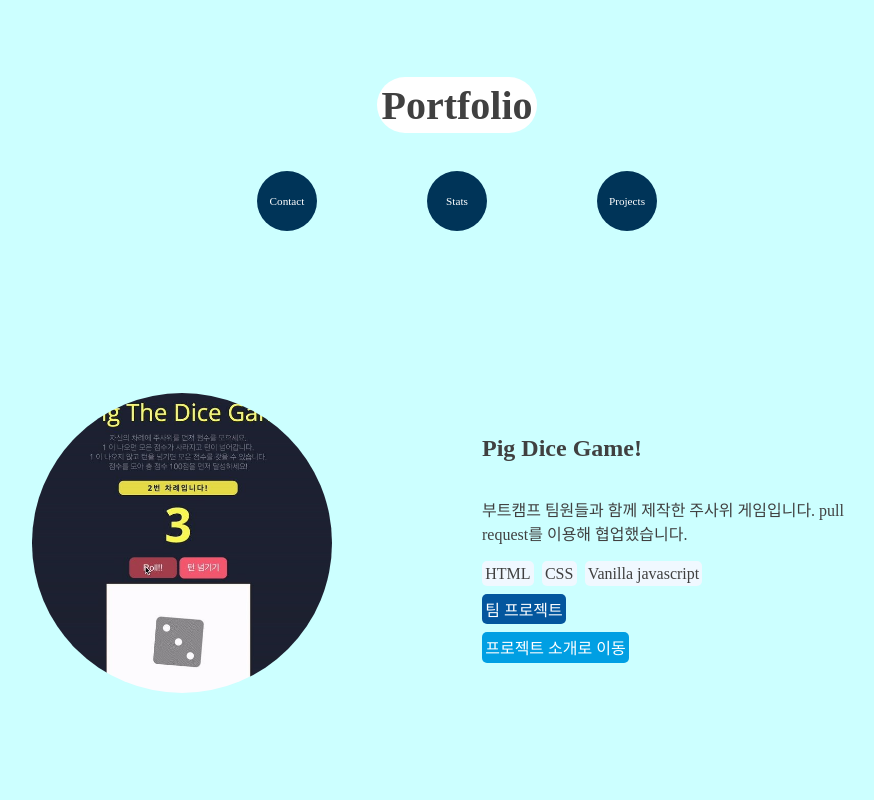
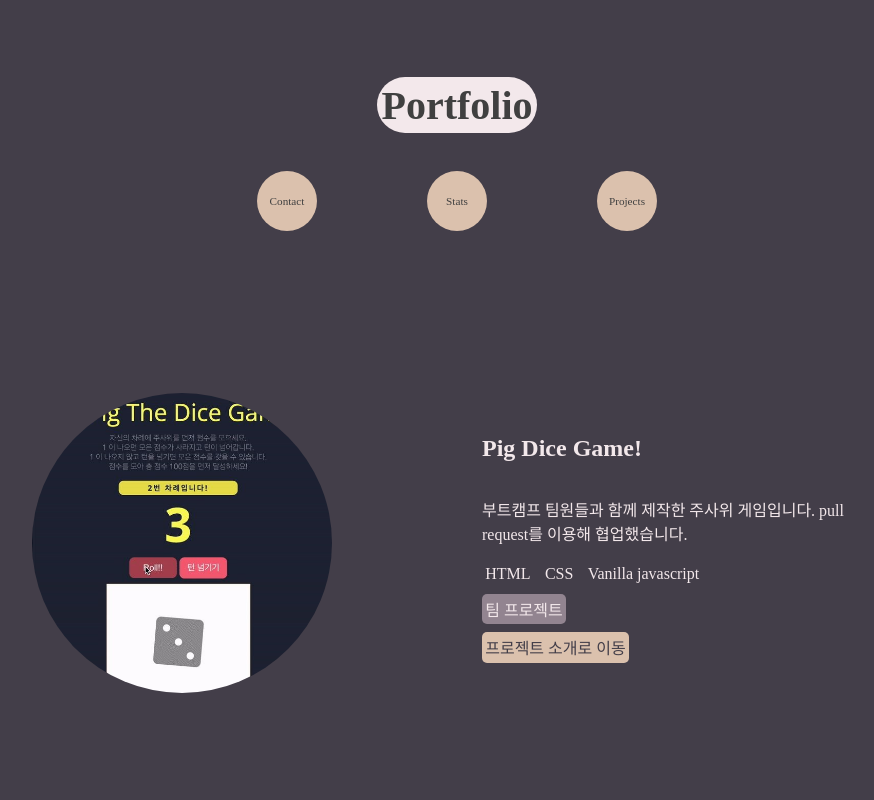
Before and after one commit to bokyungK/portfolio, a React (Create React App) app: page /project in a window 1280 px wide. Shown: the top 800 px of the page, without its empty margins (183-1057 px from the left). Built offline with nearby package versions, Linux system fonts and the light colour scheme; a web font is replaced by a local one.

Commit message:
design: change colors

```diff
--- a/package.json
+++ b/package.json
@@ -6,7 +6,6 @@
     "@testing-library/jest-dom": "^5.16.5",
     "@testing-library/react": "^13.4.0",
     "@testing-library/user-event": "^13.5.0",
-    "gh-pages": "^5.0.0",
     "react": "^18.2.0",
     "react-dom": "^18.2.0",
     "react-router-dom": "^6.9.0",
--- a/src/App.css
+++ b/src/App.css
@@ -9,11 +9,15 @@
   box-sizing: border-box;
 }
 
+a:active, a:visited {
+  color:#F3E8EB;
+}
+
 body {
   font-family: 'Happiness-Sans-Title';
   height: 100%;
-  background-color: #CCFFFF;
-  color: #404040;
+  background-color: #433E49;
+  color:#F3E8EB;
 }
 
 /* Header */
@@ -26,7 +30,7 @@ body {
 }
 
 .title {
-  background-color: #fff;
+  background-color: #F3E8EB;
   padding: 0.3rem;
   font-size: 2.5rem;
   border-radius: 30px;
@@ -49,13 +53,13 @@ body {
   width: 60px;
   height: 60px;
   border-radius: 100%;
-  background-color: #003458;
-  color: #fff;
+  background-color: #DBC1AD;
+  color: #404040;
 }
 
 .menu:hover {
   cursor: pointer;
-  background-color: #00628c;
+  background-color: #928490;
 }
 
 /* Contact */
@@ -98,14 +102,14 @@ body {
 }
 
 .name > span {
-  color: #00628c;
+  color: #928490;
 }
 
 .job {
   font-size: 1.5rem;
   width: 100%;
   text-align: center;
-  color: #00628c;
+  color: #928490;
 }
 
 /* skills */
@@ -127,13 +131,17 @@ body {
   margin-bottom: 2rem;
 }
 
+.skillName {
+  color: #928490;
+}
+
 .description {
   align-items: flex-start;
   color: #003458;
 }
 
 .description span {
-  background-color: #f8f9fa;
+  background-color: #F3E8EB;
   margin-right: 1rem;
   border-radius: 5px;
   font-size: 1rem;
@@ -189,7 +197,7 @@ body {
 .language {
   display: inline-block;
   padding: 0.2rem;
-  background-color:aliceblue;
+  background-color:F3E8EB;
   margin-right: 0.5rem;
   margin-bottom: 0.5rem;
   border-radius: 5px;
@@ -197,20 +205,24 @@ body {
 
 .projectType {
   padding: 0.2rem;
-  background-color:rgb(3, 86, 158);
+  background-color: #928490;
   margin-right: 0.5rem;
   margin-bottom: 0.5rem;
   border-radius: 5px;
-  color: #fff;
+  color: #F3E8EB;
 }
 
 .urlItems {
   padding: 0.2rem;
-  background-color:rgb(0, 159, 227);
+  background-color: #DBC1AD;
   margin-right: 0.5rem;
   margin-bottom: 0.5rem;
   border-radius: 5px;
-  color: #fff;
+  color: #433E49;
+}
+
+.urlItems:active, .urlItems:visited {
+  color: #433E49;
 }
 
 .urlItems {
--- a/src/components/Stats.js
+++ b/src/components/Stats.js
@@ -4,7 +4,7 @@ function Stats() {
     return (
         <div className="Stats">
             <div className="inner">
-                <ol className="skillList">
+                <ol className="skillList skillName">
                     <li>HTML</li>
                     <li>CSS</li>
                     <li>Javascript</li>
```
Also changed, not shown: 2 other files (tests, documents, lock files or other folders).
